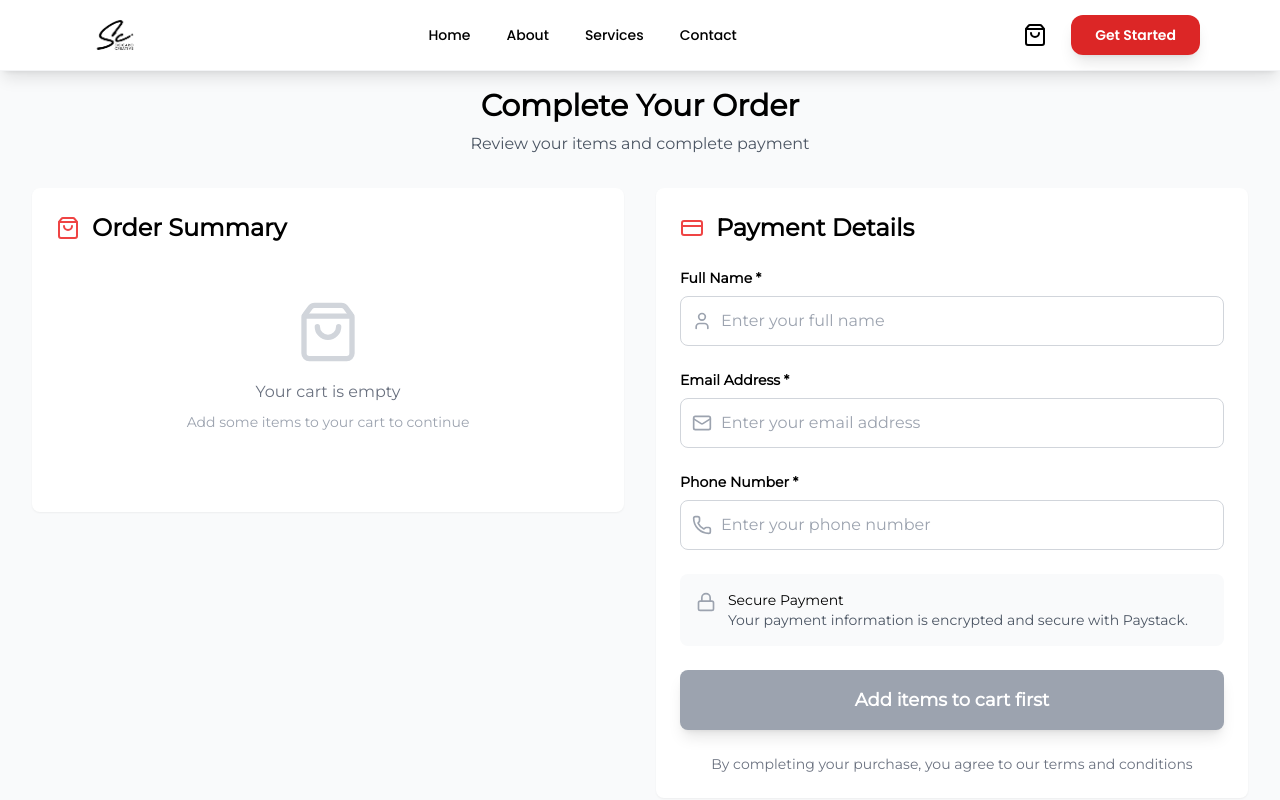
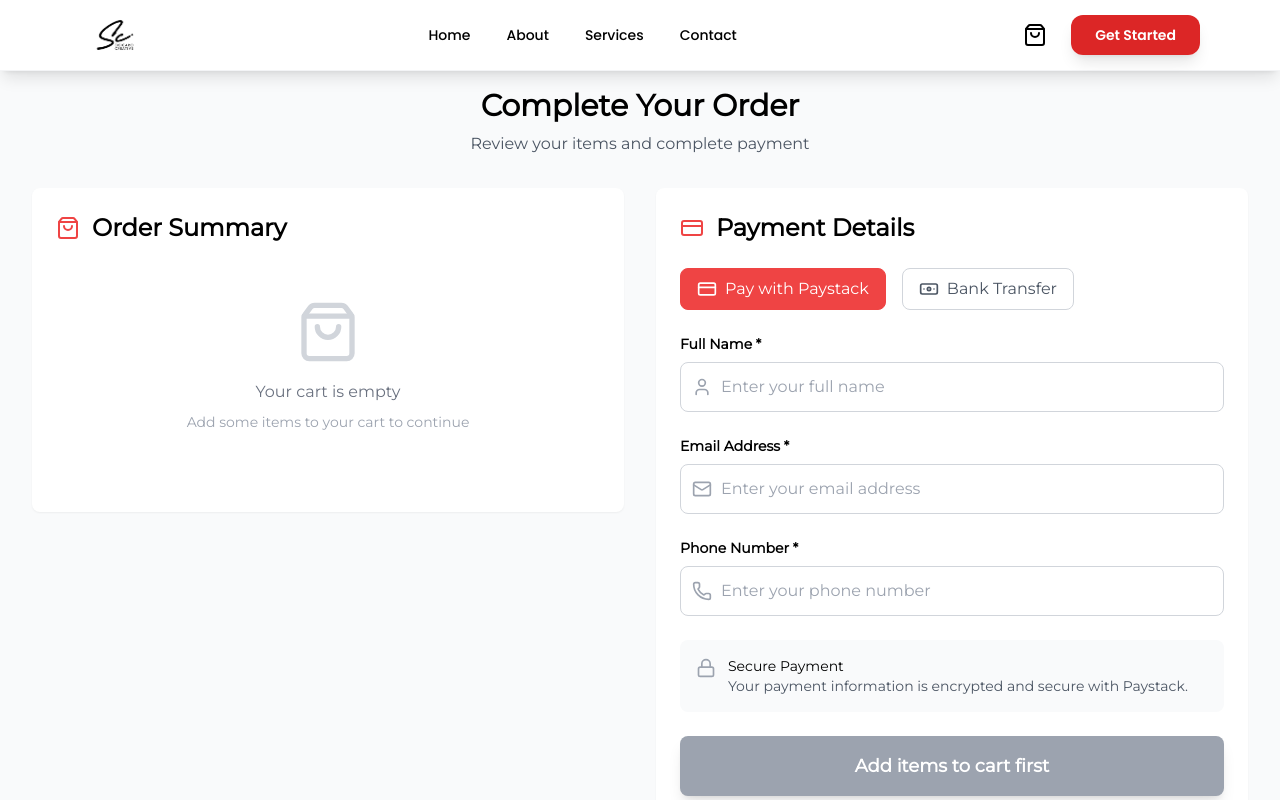
Before and after one commit to Gbolahan007/sisi-caro, a Next.js app: page /checkout in a window 1280 px wide. Shown: the top 800 px of the page. Built offline with nearby package versions, Linux system fonts and the light colour scheme; a web font is replaced by a local one.

Commit message:
updated payment

```diff
--- a/app/checkout/PaymentForm.js
+++ b/app/checkout/PaymentForm.js
@@ -1,13 +1,13 @@
-import { CreditCard, User, Mail, Phone, Lock } from "lucide-react";
+import { CreditCard, User, Mail, Phone, Lock, Banknote } from "lucide-react";
 import { useState } from "react";
 import { formatCurrency } from "../hooks/useCurrency";
-import { redirect } from "next/dist/server/api-utils";
 import toast from "react-hot-toast";
 
 export const PaymentForm = ({ cartItems, total }) => {
   const [formData, setFormData] = useState({ name: "", email: "", phone: "" });
   const [errors, setErrors] = useState({});
   const [isLoading, setIsLoading] = useState(false);
+  const [paymentMethod, setPaymentMethod] = useState("paystack"); // default Paystack
 
   const handleInputChange = (e) => {
     const { name, value } = e.target;
@@ -36,8 +36,8 @@ export const PaymentForm = ({ cartItems, total }) => {
   };
 
   const handlePayment = async () => {
+    if (paymentMethod === "paystack") {
       if (!validateForm()) return;
-
       setIsLoading(true);
 
       try {
@@ -60,13 +60,18 @@ export const PaymentForm = ({ cartItems, total }) => {
         if (data.success) {
           window.location.href = data.data.authorization_url;
         } else {
-        alert("Payment initialization failed!");
+          toast.error("Payment initialization failed!");
           setIsLoading(false);
         }
       } catch (err) {
         console.error("Payment error:", err);
-      toast("Something went wrong.");
+        toast.error("Something went wrong.");
         setIsLoading(false);
+      }
+    } else if (paymentMethod === "bank") {
+      toast.success(
+        "Bank transfer selected. Please transfer to the details below."
+      );
     }
   };
 
@@ -77,7 +82,38 @@ export const PaymentForm = ({ cartItems, total }) => {
         <h2 className="text-2xl font-bold text-black">Payment Details</h2>
       </div>
 
+      {/* Payment Method Selector */}
+      <div className="flex flex-col sm:flex-row sm:space-x-4 space-y-3 sm:space-y-0 mb-6">
+        <button
+          type="button"
+          className={`flex items-center justify-center px-4 py-2 rounded-lg border ${
+            paymentMethod === "paystack"
+              ? "bg-red-500 text-white border-red-500"
+              : "border-gray-300 text-gray-600"
+          }`}
+          onClick={() => setPaymentMethod("paystack")}
+        >
+          <CreditCard className="w-5 h-5 mr-2" />
+          Pay with Paystack
+        </button>
+        <button
+          type="button"
+          className={`flex items-center justify-center px-4 py-2 rounded-lg border ${
+            paymentMethod === "bank"
+              ? "bg-red-500 text-white border-red-500"
+              : "border-gray-300 text-gray-600"
+          }`}
+          onClick={() => setPaymentMethod("bank")}
+        >
+          <Banknote className="w-5 h-5 mr-2" />
+          Bank Transfer
+        </button>
+      </div>
+
       <div className="space-y-6">
+        {/* Only show form fields if Paystack is selected */}
+        {paymentMethod === "paystack" && (
+          <>
             {/* Full Name */}
             <div>
               <label className="block text-sm font-semibold text-black mb-2">
@@ -114,7 +150,9 @@ export const PaymentForm = ({ cartItems, total }) => {
                   value={formData.email}
                   onChange={handleInputChange}
                   className={`w-full pl-10 pr-4 py-3 border rounded-lg focus:ring-2 focus:ring-red-500 focus:border-red-500 transition-colors ${
-                errors.email ? "border-red-500 bg-red-50" : "border-gray-300"
+                    errors.email
+                      ? "border-red-500 bg-red-50"
+                      : "border-gray-300"
                   }`}
                   placeholder="Enter your email address"
                 />
@@ -137,7 +175,9 @@ export const PaymentForm = ({ cartItems, total }) => {
                   value={formData.phone}
                   onChange={handleInputChange}
                   className={`w-full pl-10 pr-4 py-3 border rounded-lg focus:ring-2 focus:ring-red-500 focus:border-red-500 transition-colors ${
-                errors.phone ? "border-red-500 bg-red-50" : "border-gray-300"
+                    errors.phone
+                      ? "border-red-500 bg-red-50"
+                      : "border-gray-300"
                   }`}
                   placeholder="Enter your phone number"
                 />
@@ -146,6 +186,32 @@ export const PaymentForm = ({ cartItems, total }) => {
                 <p className="mt-1 text-sm text-red-500">{errors.phone}</p>
               )}
             </div>
+          </>
+        )}
+
+        {/* Bank Transfer Info (only if selected) */}
+        {paymentMethod === "bank" && (
+          <div className="p-4 border rounded-lg bg-gray-50">
+            <p className="font-semibold text-black mb-2">
+              Bank Transfer Details
+            </p>
+            <p className="text-gray-700">
+              Bank:{" "}
+              <span className="font-medium">Providus Bank (Traction)</span>
+            </p>
+            <p className="text-gray-700">
+              Account Number: <span className="font-medium">9986823018</span>
+            </p>
+            <p className="text-gray-700">
+              Account Name:{" "}
+              <span className="font-medium">Sisi Caro Media Ltd</span>
+            </p>
+            <p className="text-gray-500 text-sm mt-2">
+              After making payment, kindly send proof of transfer to our support
+              team.
+            </p>
+          </div>
+        )}
 
         {/* Security Notice */}
         <div className="flex items-start space-x-3 p-4 bg-gray-50 rounded-lg">
@@ -153,7 +219,9 @@ export const PaymentForm = ({ cartItems, total }) => {
           <div className="text-sm text-gray-600">
             <p className="font-medium text-black">Secure Payment</p>
             <p>
-              Your payment information is encrypted and secure with Paystack.
+              {paymentMethod === "paystack"
+                ? "Your payment information is encrypted and secure with Paystack."
+                : "Bank transfer payments are verified manually after proof of payment is received."}
             </p>
           </div>
         </div>
@@ -176,14 +244,12 @@ export const PaymentForm = ({ cartItems, total }) => {
             </div>
           ) : cartItems.length === 0 ? (
             "Add items to cart first"
+          ) : paymentMethod === "paystack" ? (
+            <>Pay {formatCurrency(total)} with Paystack</>
           ) : (
-            <>Pay {formatCurrency(total)} with Paystack</>
+            <>Confirm Bank Transfer ({formatCurrency(total)})</>
           )}
         </button>
-
-        <p className="text-center text-sm text-gray-500 mt-4">
-          By completing your purchase, you agree to our terms and conditions
-        </p>
       </div>
     </div>
   );
```
Lines whose indentation alone changed are shown as unchanged.
